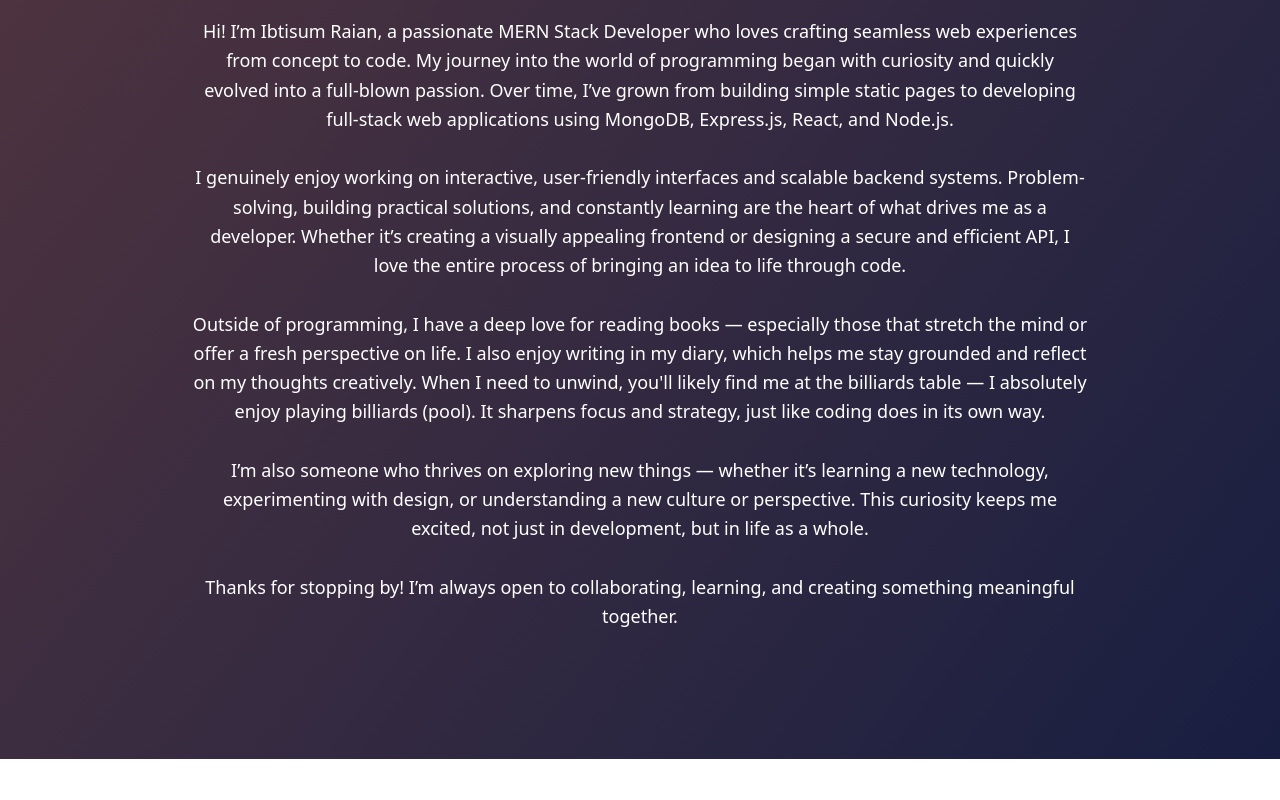
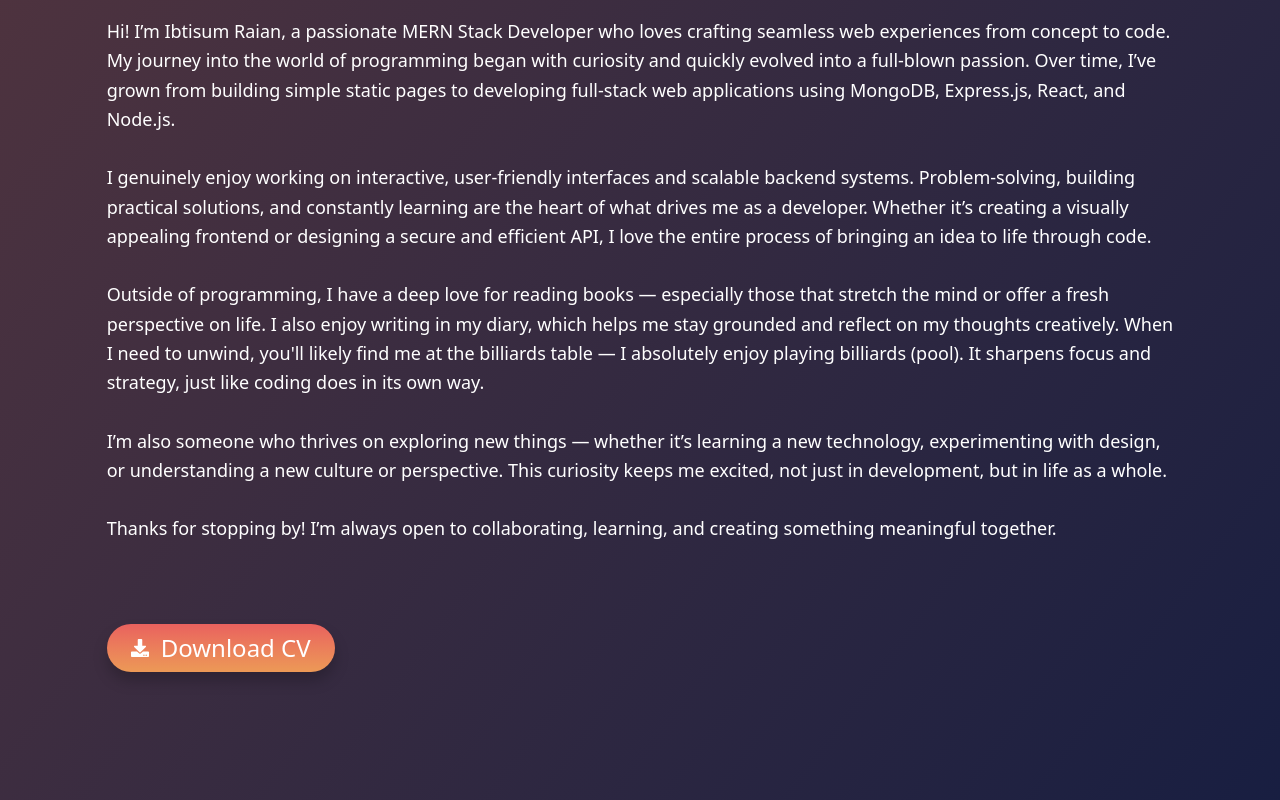
Before and after one commit to Ibtisumraian/ibtisum-raian, a React (Vite) app: page / in a window 1280 px wide. Shown: the part 925-1725 px from the top of the page. Before the commit the page ends 1684 px from the top, so only its background shows below. Built offline with nearby package versions, Linux system fonts and the light colour scheme.

Commit message:
updated about me section

```diff
--- a/src/components/AboutMe/AboutMe.jsx
+++ b/src/components/AboutMe/AboutMe.jsx
@@ -1,9 +1,10 @@
 import React from 'react';
+import { FaDownload } from 'react-icons/fa';
 
 const AboutMe = () => {
     return (
         // bg-[#36283F]
-        <div className="w-10/12 mx-auto py-32  text-white rounded-xl">
+        <div className="w-10/12 mx-auto py-32  text-white rounded-xl ">
             {/* Profile Image Section */}
             <div className="flex justify-center mb-16 relative w-fit mx-auto">
                 {/* Left Dotted Design */}
@@ -18,8 +19,8 @@ const AboutMe = () => {
                 {/* Main Circular Image */}
                 {/* <div className="relative z-10 rounded-full overflow-hidden  ">
                     <img
-                        className="w-60 h-60 object-cover"
-                        src="https://res.cloudinary.com/dv6p7mprd/image/upload/v1751131663/IMG_20220617_202016_lgebdt.jpg"
+                        className="w-60 h-60 object-cover bg-gray-100"
+                        src="https://res.cloudinary.com/dv6p7mprd/image/upload/v1751135611/IMG_20220617_202016-removebg-preview_g1j9fr.png"
                         alt="Ibtisum Raian"
                     />
                 </div> */}
@@ -35,8 +36,8 @@ const AboutMe = () => {
             </div>
 
             {/* About Text Section */}
-            <div className="text-center flex flex-col gap-12 max-w-4xl mx-auto">
-                <h1 className="text-5xl font-bold">About Me</h1>
+            <div className=" flex flex-col gap-12  mx-auto">
+                <h1 className="text-5xl font-bold ">About Me</h1>
                 <p className="text-lg leading-relaxed">
                     Hi! I’m Ibtisum Raian, a passionate MERN Stack Developer who loves crafting seamless web experiences from concept to code.
                     My journey into the world of programming began with curiosity and quickly evolved into a full-blown passion. Over time,
@@ -55,6 +56,9 @@ const AboutMe = () => {
                     <br /><br />
                     Thanks for stopping by! I’m always open to collaborating, learning, and creating something meaningful together.
                 </p>
+                <div>
+                    <a className="w-fit text-2xl py-2 px-6 mt-8 rounded-4xl drop-shadow-xl/20  bg-gradient-to-b from-[#e9615e]  to-[#ec9956] flex items-center gap-3 cursor-pointer"> <FaDownload className='text-lg' />Download CV</a>
+                </div>
             </div>
         </div>
     );
```
